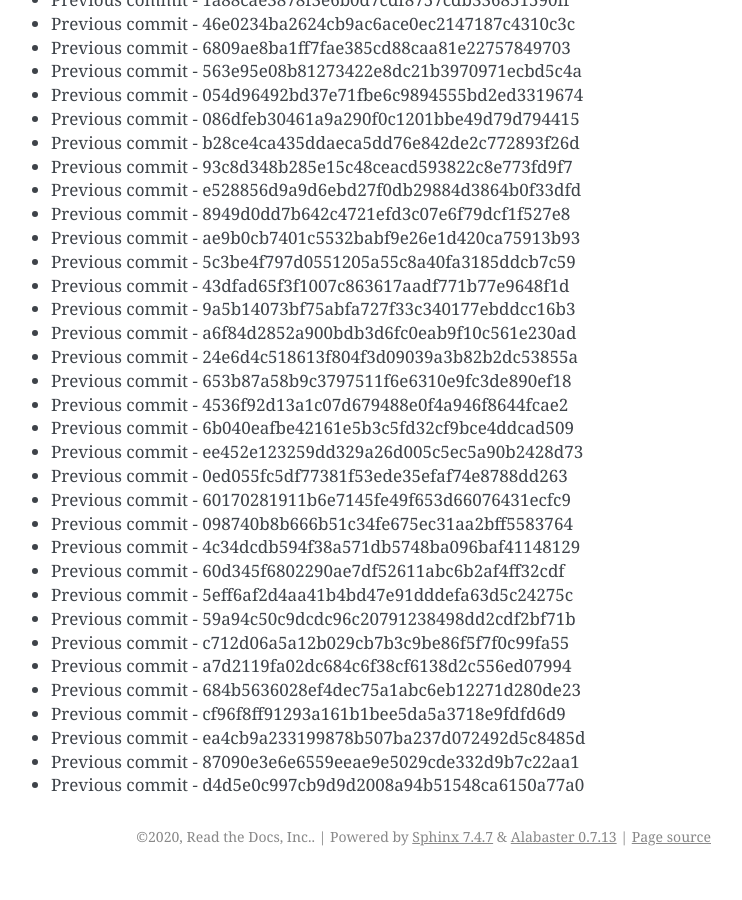
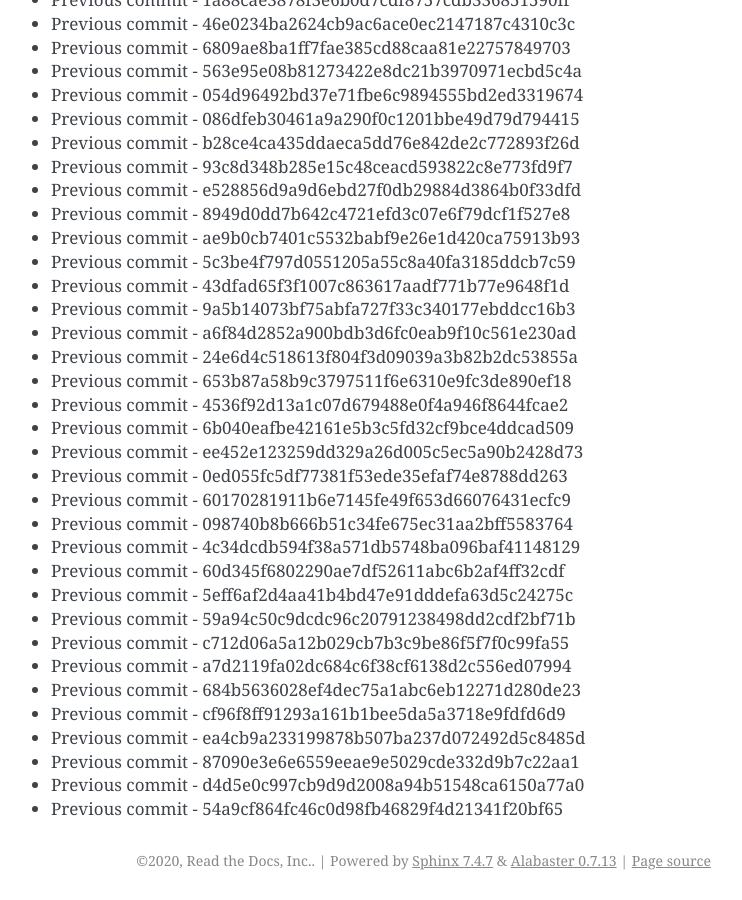
Before and after one commit to readthedocs/rtd-git-stresstest, a Sphinx documentation site: the page built from docs/updates.rst, in a window 1280 px wide and 900 px high, scrolled down 54603 px. Shown: the whole window, without its empty margins (399-1141 px from the left). Built offline with Sphinx 7.4.7, drawn with Linux system fonts in a browser that asks for light colours; before the commit the page ends 55479 px from its top, so only the background shows below that.

Commit message:
Generating commit from previous: 54a9cf864fc46c0d98fb46829f4d21341f20bf65

```diff
--- a/docs/updates.rst
+++ b/docs/updates.rst
@@ -2326,3 +2326,4 @@ It can be tested for any performance characteristics.
 * Previous commit - ea4cb9a233199878b507ba237d072492d5c8485d
 * Previous commit - 87090e3e6e6559eeae9e5029cde332d9b7c22aa1
 * Previous commit - d4d5e0c997cb9d9d2008a94b51548ca6150a77a0
+* Previous commit - 54a9cf864fc46c0d98fb46829f4d21341f20bf65
```
